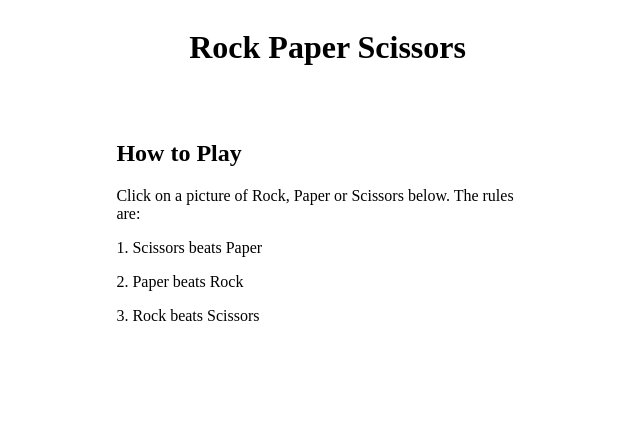
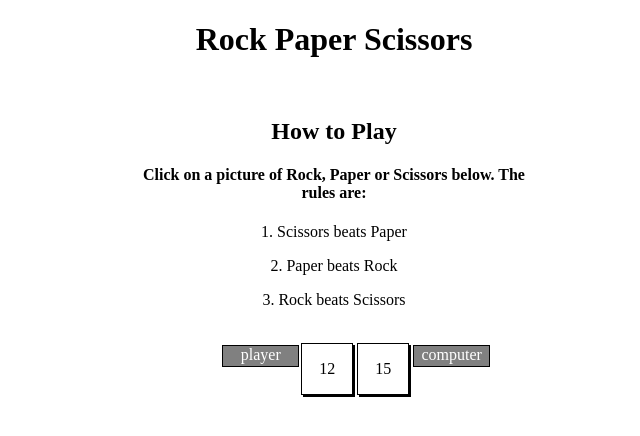
Before and after one commit to cmikedev/rock-paper-scissors, a plain HTML site: page game.html in a window 1280 px wide. Shown: the whole page, without its empty margins (306-946 px from the left). Drawn offline with Linux system fonts and the light colour scheme; a web font is replaced by a local one.

Commit message:
Add and style player and computer scores

```diff
--- a/assets/css/style.css
+++ b/assets/css/style.css
@@ -3,19 +3,50 @@
 }*/
 
 #page-title {
-  position: fixed;
-  width: 33%;
-  left: 33%;
+  display: block;
+  margin-left: auto;
+  margin-right: auto;
+  width: 60%;
   font-family: "Rampart One";
   text-align: center;
 }
 
 #instructions {
-  position: absolute;
-  top: 15%;
+  display: block;
+  margin-left: auto;
+  margin-right: auto;
   width: 33%;
-  left: 33%;
+  text-align: center;
 }
+
+#score-container {
+  display: inline-flex;
+  margin-left: 41%;
+}
+
+ #player-score, #computer-score {
+  border: 1px solid black;
+  height: 50px;
+  width: 50px;
+  display: inline-block;
+  box-shadow: 2px 2px;
+  text-align: center;
+  }
+
+#player, #computer {
+  border: 1px solid black;
+  margin: 2px;
+  height: 20px;
+  width: 75px;
+  background-color: grey;
+  color: white;
+  text-align: center;
+}
+
+#computer {
+  margin-left: 4px;
+}
+
 
 /*
 hr {
--- a/game.html
+++ b/game.html
@@ -15,14 +15,29 @@
     <div id="page-title">
         <h1>Rock Paper Scissors</h1>
     </div>
+    <br>
     <div id="instructions">
         <h2>How to Play</h2>
-        <p>Click on a picture of Rock, Paper
-          or Scissors below. The rules are:</p>
+        <h4>Click on a picture of Rock, Paper
+          or Scissors below. The rules are:</h4>
         <p>1. Scissors beats Paper</p>
         <p>2. Paper beats Rock</p>
         <p>3. Rock beats Scissors</p>
     </div>
+    <br>
+    <div id="score-container">
+        <div id="player">player</div>
+        <div id="score">
+        <div id="player-score">
+            <p>12</p>
+        </div>
+        <div id="computer-score">
+            <p>15</p>
+        </div>
+        </div>
+        <div id="computer">computer</div>
+    </div>
+    <br>
 
 
 <!--
```
